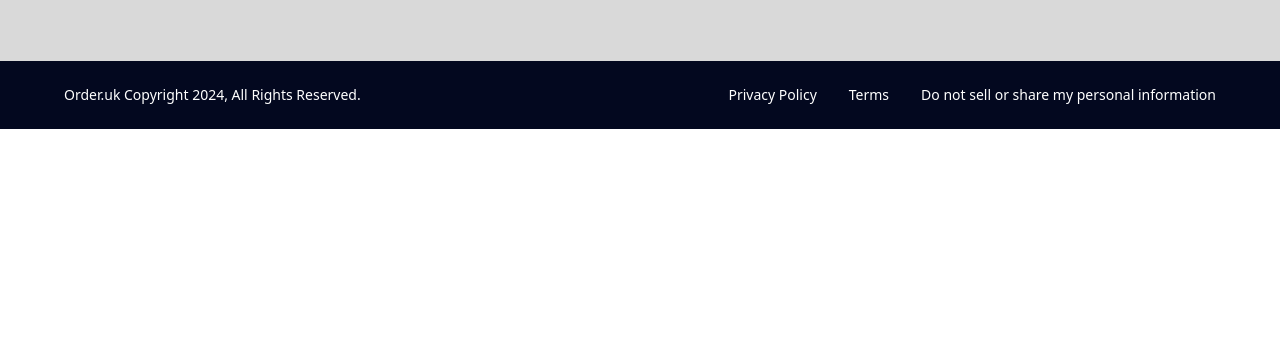
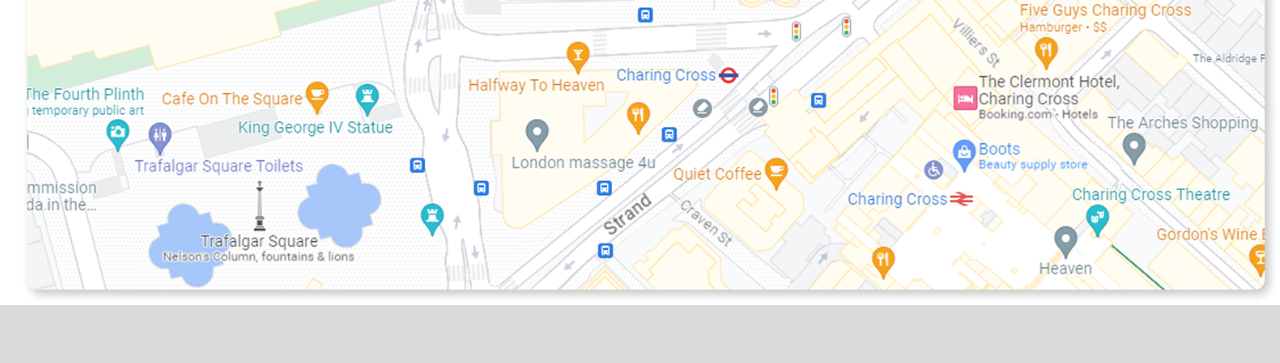
Before and after one commit to terhemeniorwua-png/food-delivery-full-website, a website: page restaurant.html in a window 1280 px wide. Shown: the part 3536-3899 px from the top of the page. Before the commit the page ends 3665 px from the top, so only its background shows below. Drawn offline with Linux system fonts and the light colour scheme.

Commit message:
fifht section

```diff
--- a/restaurant.html
+++ b/restaurant.html
@@ -197,6 +197,10 @@
             </div>
         </section>
         </section>
+        <section class="w-fit ml-10 lg:w-fit lg:ml-5">
+          <img src="assets/images/Rectangle 52.png" alt="">
+
+        </section>
 
 
 
```
Also changed, not shown: assets/images/Rectangle 52.png (added), assets/images/images.jpg (added), src/output.css.
